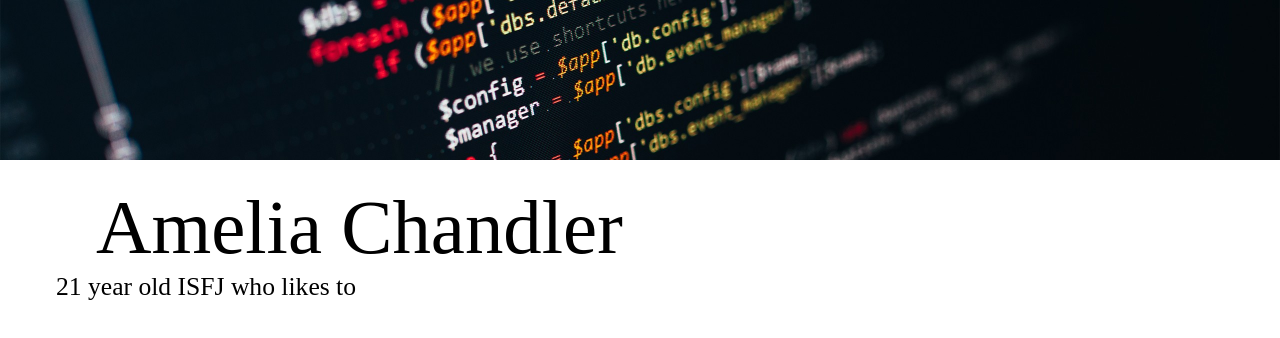
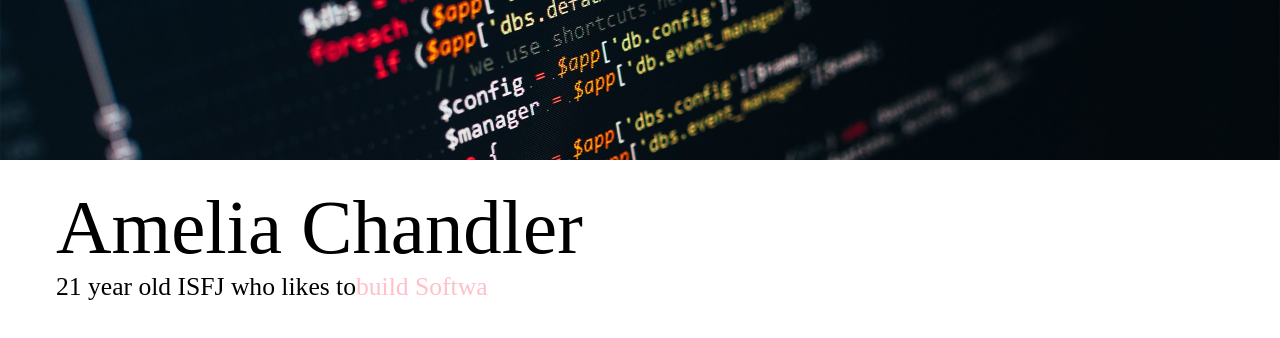
Before and after one commit to Chandler-ch/Portfolio, a Vue app: page / in a window 1280 px wide. Shown: the top 338 px of the page. Built offline with nearby package versions, Linux system fonts and the light colour scheme.

Commit message:
AME-12: fixed position issue

```diff
--- a/src/App.vue
+++ b/src/App.vue
@@ -1,5 +1,4 @@
 <script setup lang="ts">
-import { Suspense } from "vue";
 import AnimatedText from "./components/AnimatedText.vue";
 import Header from "./components/Header.vue";
 import Title from "./components/Title.vue";
@@ -8,32 +7,32 @@ import Title from "./components/Title.vue";
 <template>
   <Header />
   <body>
-    <div class="title side-container">
+    <div class="side-container">
       <Title content="Amelia Chandler" />
       <AnimatedText
-        beforeAnimation="21 year old ISFJ who likes to "
-        :possibleEndings="['abc']"
+        beforeAnimation="21 year old ISFJ who likes to"
+        :possibleEndings="[
+          'build Software',
+          'learn Kotlin',
+          'cook meals',
+          'program Websites',
+          'cut videos',
+          'edit pictures in photoshop',
+          'sort everything',
+          'document modules',
+        ]"
       ></AnimatedText>
     </div>
   </body>
 </template>
 
 <style scoped>
-.title {
+.side-container {
   margin-left: 5vb;
-}
-.side-container {
   margin-top: 3vb;
   display: grid;
   align-items: row;
 }
 </style>
 
-<!-- 'build Software',
-          'learn Kotlin',
-          'cook meals',
-          'program Websites',
-          'cut videos',
-          'edit pictures in photoshop',
-          'sort everything',
-          'document modules', -->
+<!--  -->
```
